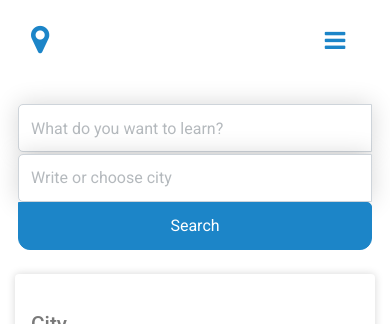
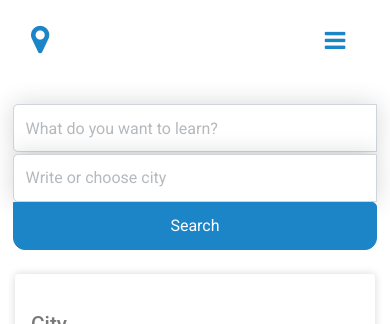
Before and after one commit to re-hab/angular-student-program, an Angular app: page /programs in a window 390 px wide. Shown: the top 324 px of the page. Built offline with nearby package versions, Linux system fonts and the light colour scheme.

Commit message:
refactor: change width

```diff
--- a/src/app/pages/programs/programs.component.scss
+++ b/src/app/pages/programs/programs.component.scss
@@ -52,7 +52,7 @@
 @media screen and (max-width: 769px){
 
   .form-group {
-    width: 90% !important;
+    width: 93% !important;
   }
     .learn {
         margin-right: 0rem;
```
